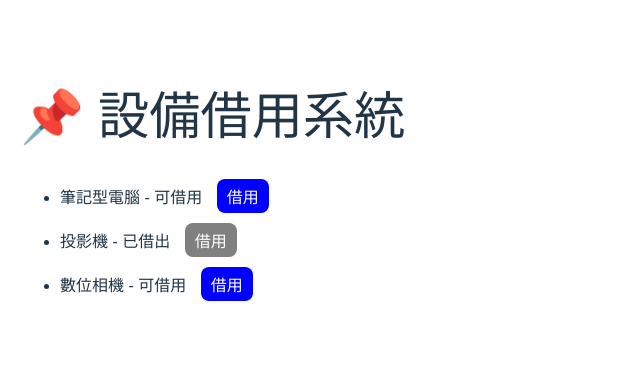
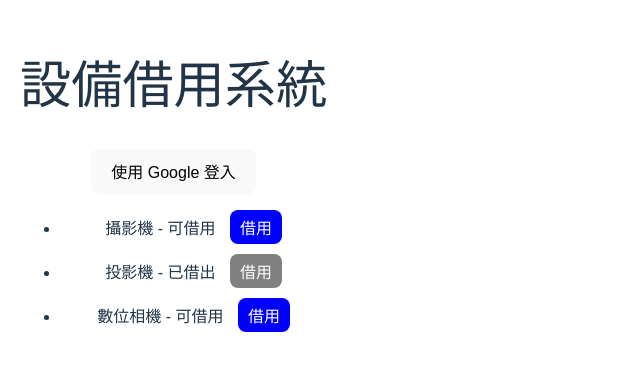
Before and after one commit to FSLTB/-, a React (Vite) app: page / in a window 1280 px wide. Shown: the part 214-584 px from the top of the page, without its empty margins (0-640 px from the left). Built offline with nearby package versions, Linux system fonts and the light colour scheme.

Commit message:
Update App.jsx

```diff
--- a/src/App.jsx
+++ b/src/App.jsx
@@ -1,25 +1,44 @@
 import { useState } from "react";
+import { loginWithGoogle, logout } from "./firebase"; // 引入 Firebase 登入功能
 
 function App() {
+  const [user, setUser] = useState(null);
+
+  const handleLogin = async () => {
+    const loggedInUser = await loginWithGoogle();
+    if (loggedInUser) {
+      setUser(loggedInUser);
+    }
+  };
+
   const [equipments, setEquipments] = useState([
-    { id: 1, name: "筆記型電腦", status: "可借用" },
+    { id: 1, name: "攝影機", status: "可借用" },
     { id: 2, name: "投影機", status: "已借出" },
     { id: 3, name: "數位相機", status: "可借用" },
   ]);
 
   const handleBorrow = (id) => {
     const updatedEquipments = equipments.map((eq) =>
-      eq.id === id && eq.status === "可借用"
-        ? { ...eq, status: "已借出" }
-        : eq
+      eq.id === id && eq.status === "可借用" ? { ...eq, status: "已借出" } : eq
     );
     setEquipments(updatedEquipments);
     alert("借用成功！");
   };
 
   return (
-    <div style={{ padding: "20px", fontFamily: "Arial" }}>
-      <h1>📌 設備借用系統</h1>
+    <div style={{ padding: "20px", fontFamily: "Arial", textAlign: "center" }}>
+      <h1>設備借用系統</h1>
+
+      {/* Google 登入按鈕 */}
+      {user ? (
+        <div>
+          <p>歡迎，{user.displayName}</p>
+          <button onClick={() => { logout(); setUser(null); }}>登出</button>
+        </div>
+      ) : (
+        <button onClick={handleLogin}>使用 Google 登入</button>
+      )}
+
       <ul>
         {equipments.map((eq) => (
           <li key={eq.id} style={{ marginBottom: "10px" }}>
```
